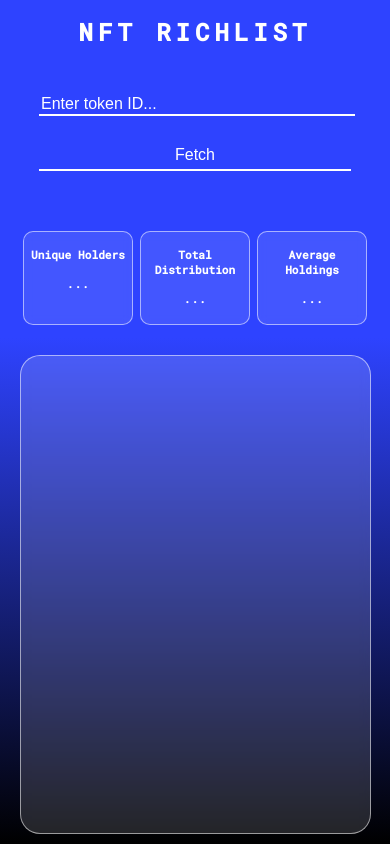
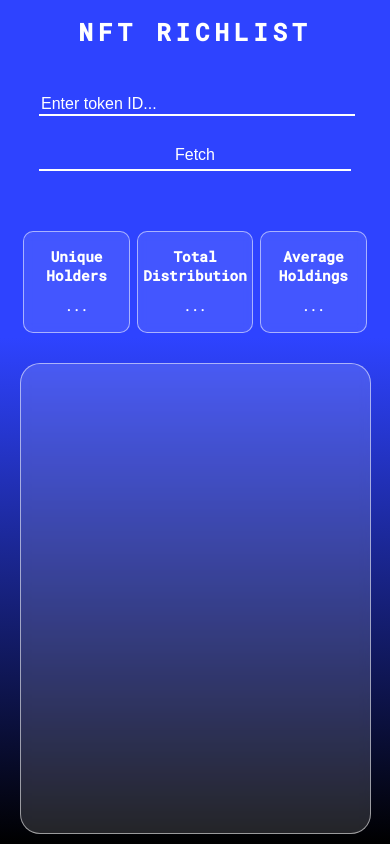
Before and after one commit to frostyyyyyyyyyyyy/hedera-nft-richlist, a plain HTML site: page index.html in a window 390 px wide. Drawn offline with Linux system fonts and the light colour scheme.

Commit message:
Update index.html

```diff
--- a/index.html
+++ b/index.html
@@ -228,7 +228,7 @@
 
         .card h2 {
           margin: 10px 0; /* Reduced margins to fit in the smaller card */
-          font-size: .7rem; /* Reduced font size to fit in the smaller card */
+          font-size: .9rem; /* Reduced font size to fit in the smaller card */
         }
 
         .balances {
```
